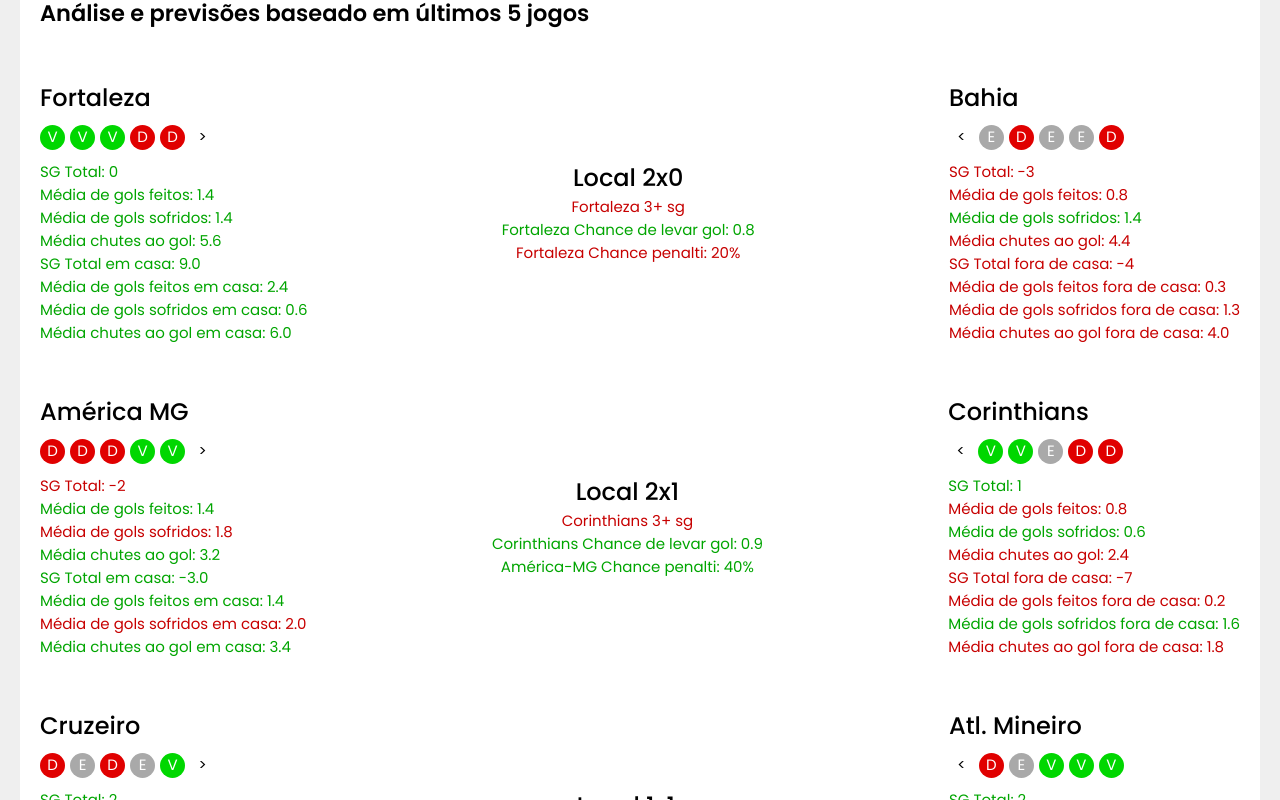
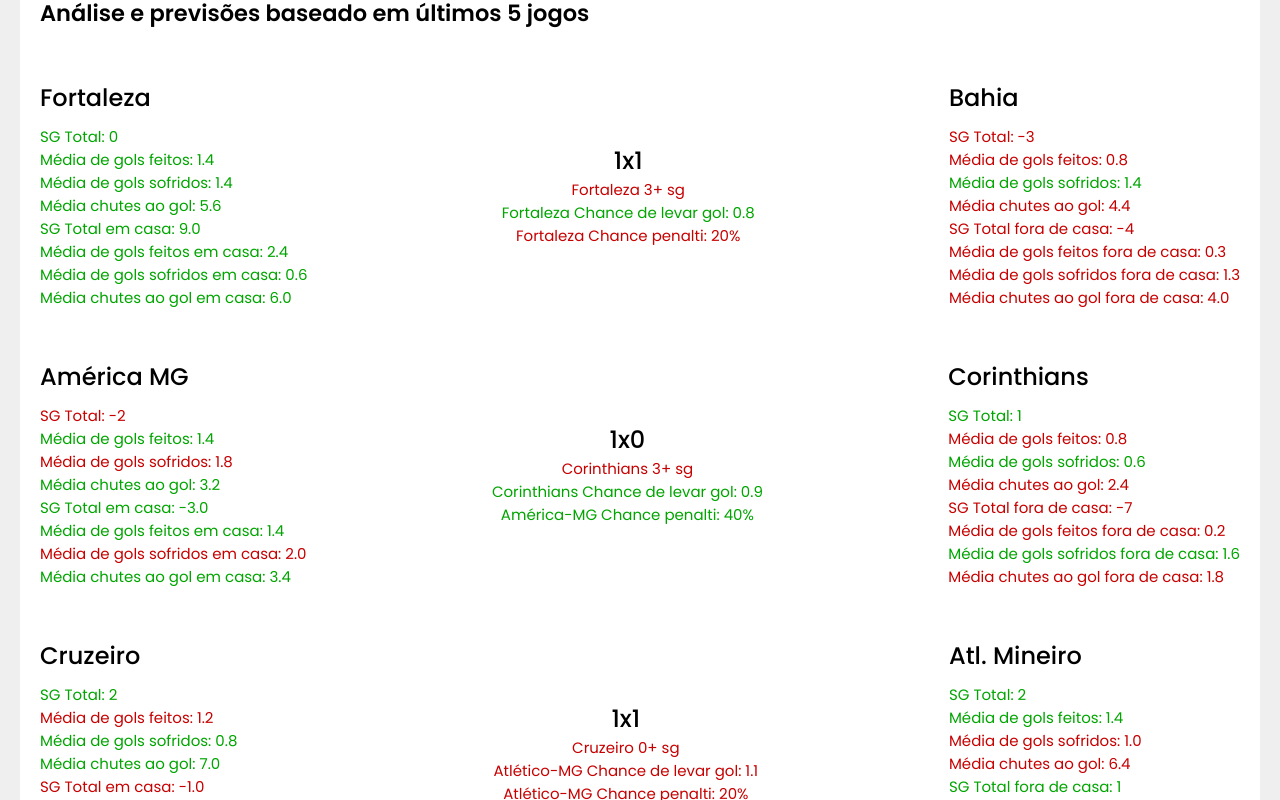
Before and after one commit to lulucasalves/soccer-front, a Next.js app: page / in a window 1280 px wide. Shown: the part 1540-2340 px from the top of the page. Built offline with nearby package versions, Linux system fonts and the light colour scheme.

Commit message:
refactor: add result ia

```diff
--- a/src/components/Matches/index.tsx
+++ b/src/components/Matches/index.tsx
@@ -30,6 +30,8 @@
               getMatchs(teams.fora).replaceAll(" ", "")
             );
           });
+
+          const result = teams.result;
 
           const {
             sgTotal,
@@ -119,7 +121,7 @@
                   ) : null} */}
                   <p className="nome">{getMatchs(teams.casa)}</p>
                 </div>
-                <div className="last-games">
+                {/* <div className="last-games">
                   <p className={indentifyGamesStatus(lastGames, 1).className}>
                     {indentifyGamesStatus(lastGames, 1).status}
                   </p>
@@ -136,7 +138,7 @@
                     {indentifyGamesStatus(lastGames, 5).status}
                   </p>
                   <p className="none">{">"}</p>
-                </div>
+                </div> */}
                 <div className="contentMatches">
                   <div className="double">
                     <p
@@ -211,9 +213,7 @@
                 </div>
               </div>
               <div className="card result">
-                <h2>
-                  Local {Math.round(resultC)}x{Math.round(resultF)}
-                </h2>
+                <h2>{result}</h2>
                 <p
                   className={
                     sgDiff >= 1.9 * numberGames ? "positive" : "negative"
@@ -240,7 +240,7 @@
                     <Image alt="" src={escudo2} width={40} height={40} />
                   ) : null} */}
                 </div>
-                <div className="last-games">
+                {/* <div className="last-games">
                   <p className="none">{"<"}</p>
                   <p className={indentifyGamesStatus(lastGames2, 1).className}>
                     {indentifyGamesStatus(lastGames2, 1).status}
@@ -257,7 +257,7 @@
                   <p className={indentifyGamesStatus(lastGames2, 5).className}>
                     {indentifyGamesStatus(lastGames2, 5).status}
                   </p>
-                </div>
+                </div> */}
                 <div className="contentMatches">
                   <div className="double">
                     <p
```
Also changed, not shown: src/data/games.json.
